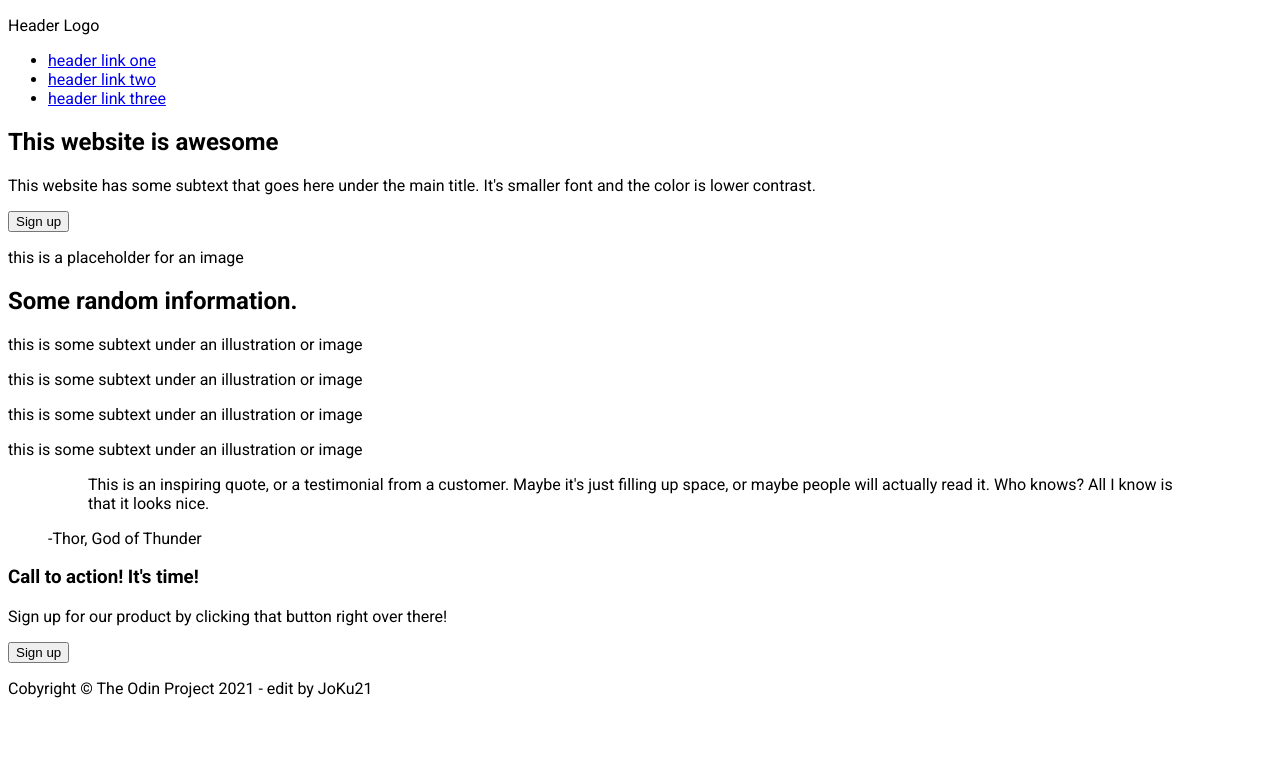
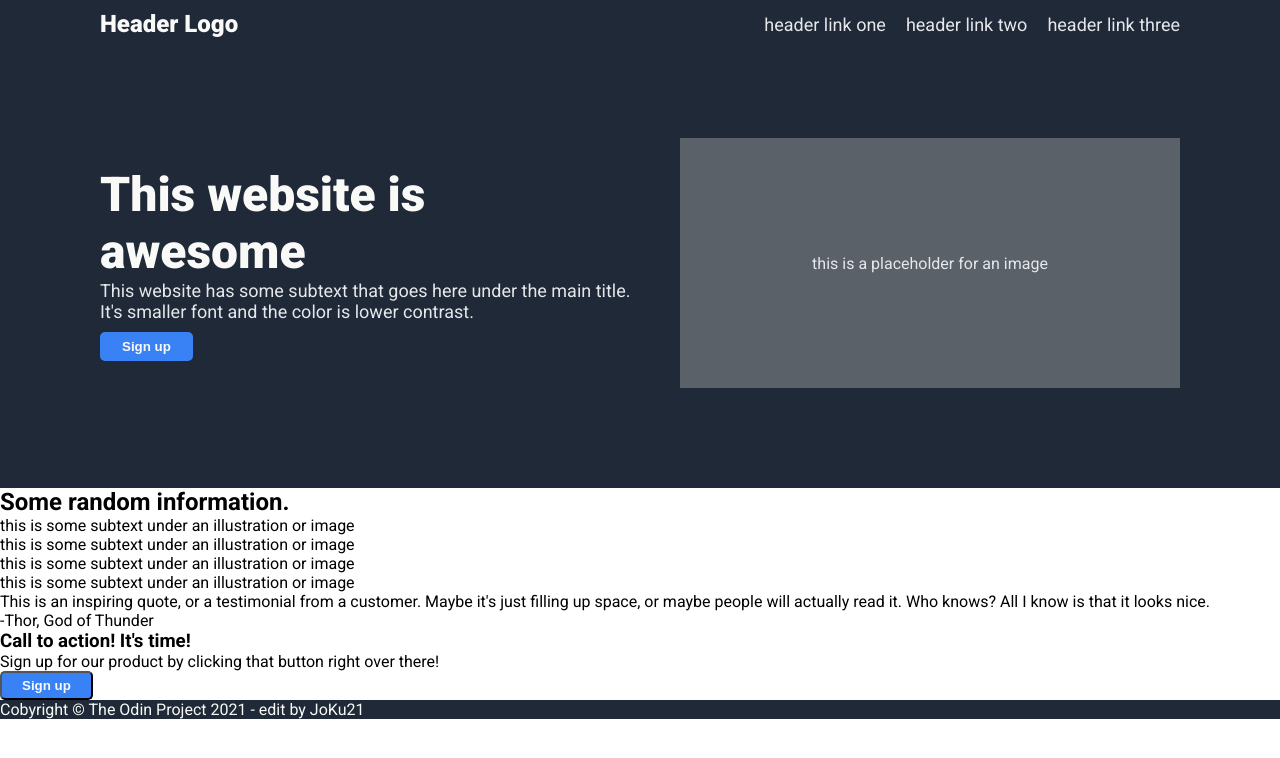
Before and after one commit to JoKu21/odin-lp, a plain HTML site: page index.html in a window 1280 px wide. Drawn offline with Linux system fonts and the light colour scheme.

Commit message:
Finish header-section with hero and nav

```diff
--- a/index.html
+++ b/index.html
@@ -36,13 +36,13 @@
             <div class="hero-left">
                 <h1 class="hero-title">This website is awesome</h1>
                 <p class="hero-subtext">This website has some subtext that goes here under the main title. It's smaller font and the color is lower contrast.</p>
-                <button class="hero-button">Sign up</button>
+                <button class="button hero-button">Sign up</button>
             </div>
 
             <!--Hero-image-->
             <div class="hero-right">
-                <div id="hero-image">
-                    <p class="hero-image-placeholder">this is a placeholder for an image</p>
+                <div class="hero-image">
+                    <p class="hero-image-text">this is a placeholder for an image</p>
                 </div>
             </div>
 
@@ -101,7 +101,7 @@
                 <p class="blue-subtext">Sign up for our product by clicking that button right over there!</p>
             </div>
             <div class="blue-right">
-                <button class="cta-button">Sign up</button>
+                <button class="button cta-button">Sign up</button>
             </div>
         </div>
     </section>
--- a/styles.css
+++ b/styles.css
@@ -1,4 +1,102 @@
+/*all elements have 0 margin and padding and are set as border-box*/
+*, *::before, *::after {
+    box-sizing: border-box;
+    margin: 0;
+    padding: 0;
+}
+
 html {
     /*Implement Roboto-Font*/
     font-family: 'Roboto', sans-serif;
 }
+
+.header,
+.footer {
+    background-color: #1F2937;
+    color: #f9faf8;
+}
+
+.button {
+    background-color: #3882f6;
+    color: #f9faf8;
+    border-radius: 5px;
+    padding: 5px 20px;
+    font-weight: bold;
+}
+
+/*Header section*/
+.header {
+    display: flex;
+    flex-direction: column;
+    padding: 10px 100px 0;
+}
+
+/*Navigation*/
+.navigation,
+.hero {
+    display: flex;
+    justify-content: space-between;
+    align-items: center;
+}
+
+.navi-logo {
+    font-size: 24px;
+    font-weight: 900;
+}
+
+.navi-link-list {
+    display: flex;
+    list-style: none;
+    gap: 20px;
+}
+
+.navi-links a{
+    text-decoration: none;
+    color: #e5e7eb;
+    font-size: 18px;
+}
+
+/*Hero*/
+.hero {
+    padding: 100px 0;
+}
+
+.hero-left {
+    width: 50%;
+}
+
+.hero-title {
+    font-size: 48px;
+    font-weight: 900;
+}
+
+.hero-subtext {
+    color: #e5e7eb;
+    font-size: 18px;
+    margin-bottom: 10px;
+}
+
+.hero-button {
+    border-color: transparent;
+}
+
+.hero-image {
+    background-color: rgb(90,97,105);
+    height: 250px;
+    width: 500px;
+    display: flex;
+    justify-content: center;
+    align-items: center;
+    color: #e5e7eb;
+}
+
+/*Information section*/
+
+
+/*Quote section*/
+
+
+/*CTA section*/
+
+
+/*Footer section*/
```
